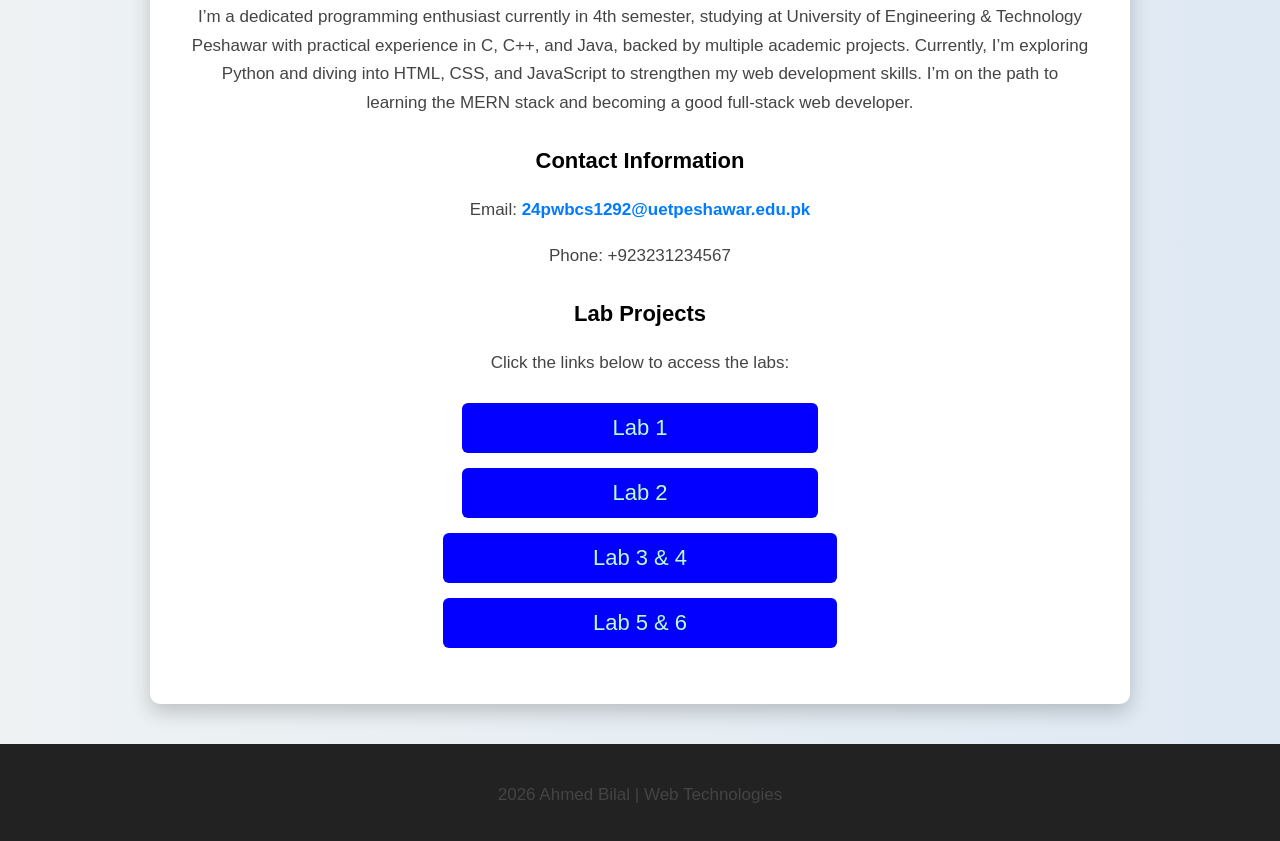
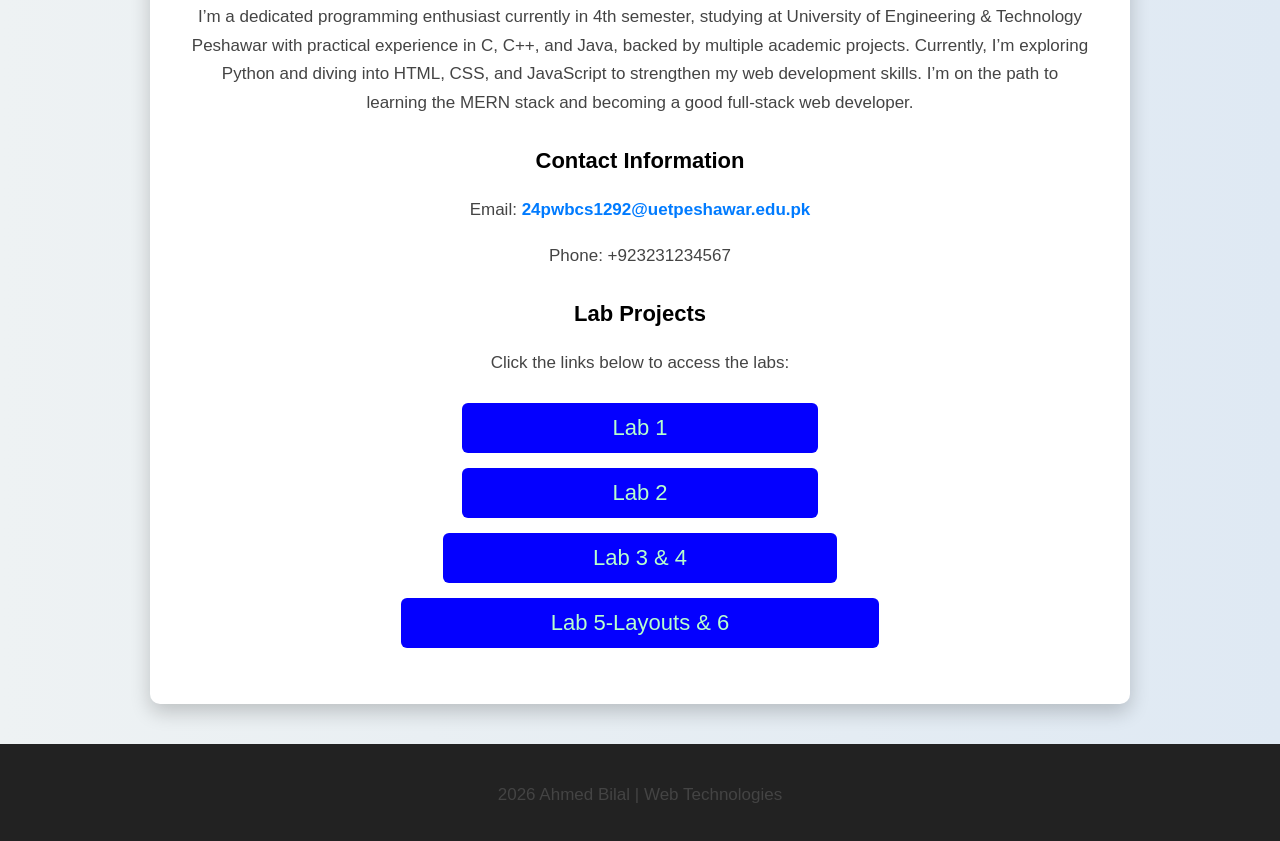
Before and after one commit to ahmedbilal-student/24PWBCS1292-WT-Spring26, a plain HTML site: page index.html in a window 1280 px wide. Shown: the part 516-1357 px from the top of the page. Drawn offline with Linux system fonts and the light colour scheme.

Commit message:
Update index.html

```diff
--- a/index.html
+++ b/index.html
@@ -131,7 +131,7 @@
 <li><a href="Lab01/index.html" target="_blank">Lab 1</a></li>
 <li><a href="Lab02/index.html" target="_blank">Lab 2</a></li>
 <li><a href="Lab03/index.html" target="_blank">Lab 3 & 4</a></li>
-<li><a href="Lab05-layouts/index.html" target="_blank">Lab 5 & 6</a></li>
+<li><a href="Lab05-layouts/index.html" target="_blank">Lab 5-Layouts & 6</a></li>
 </ul>
 
 </div>
```
